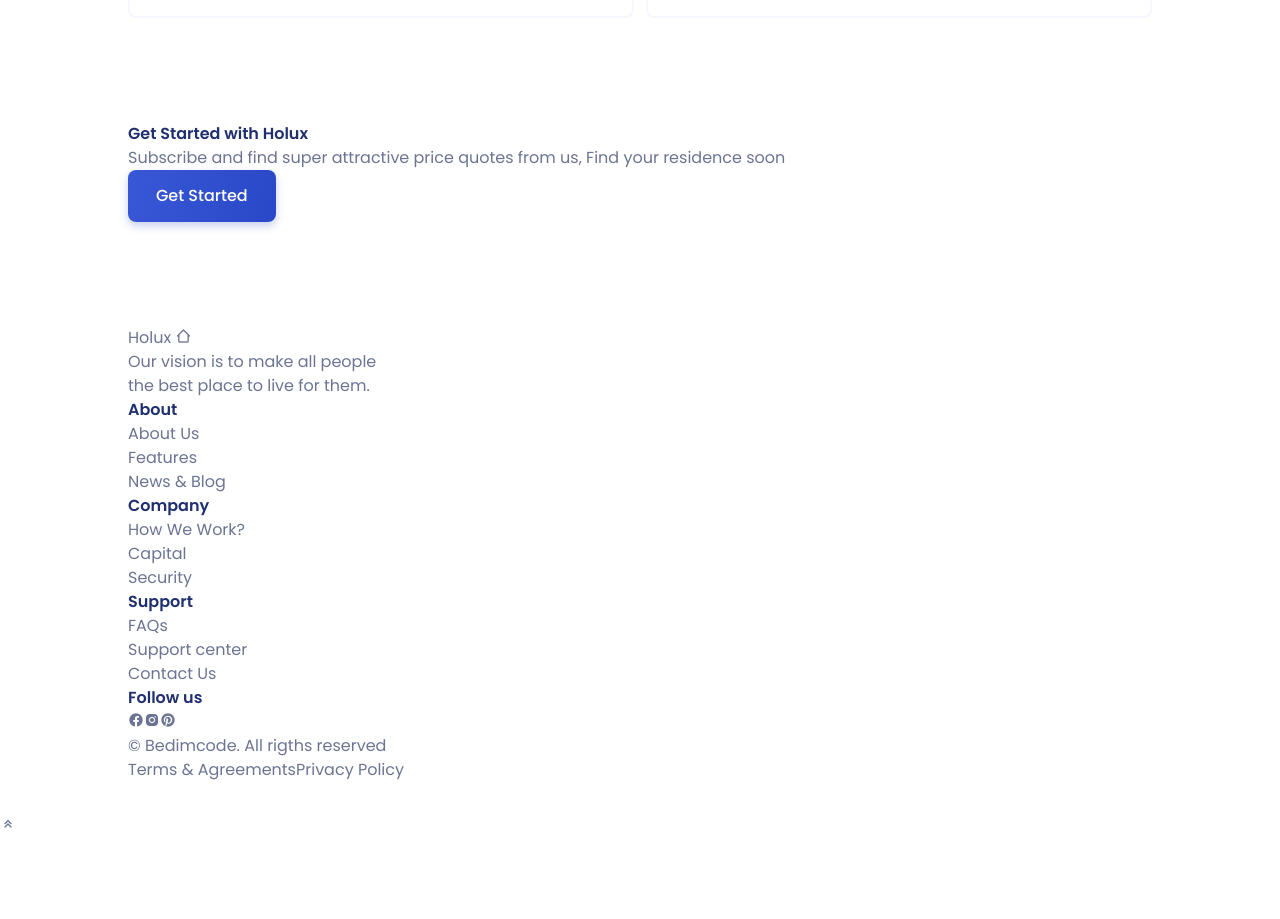
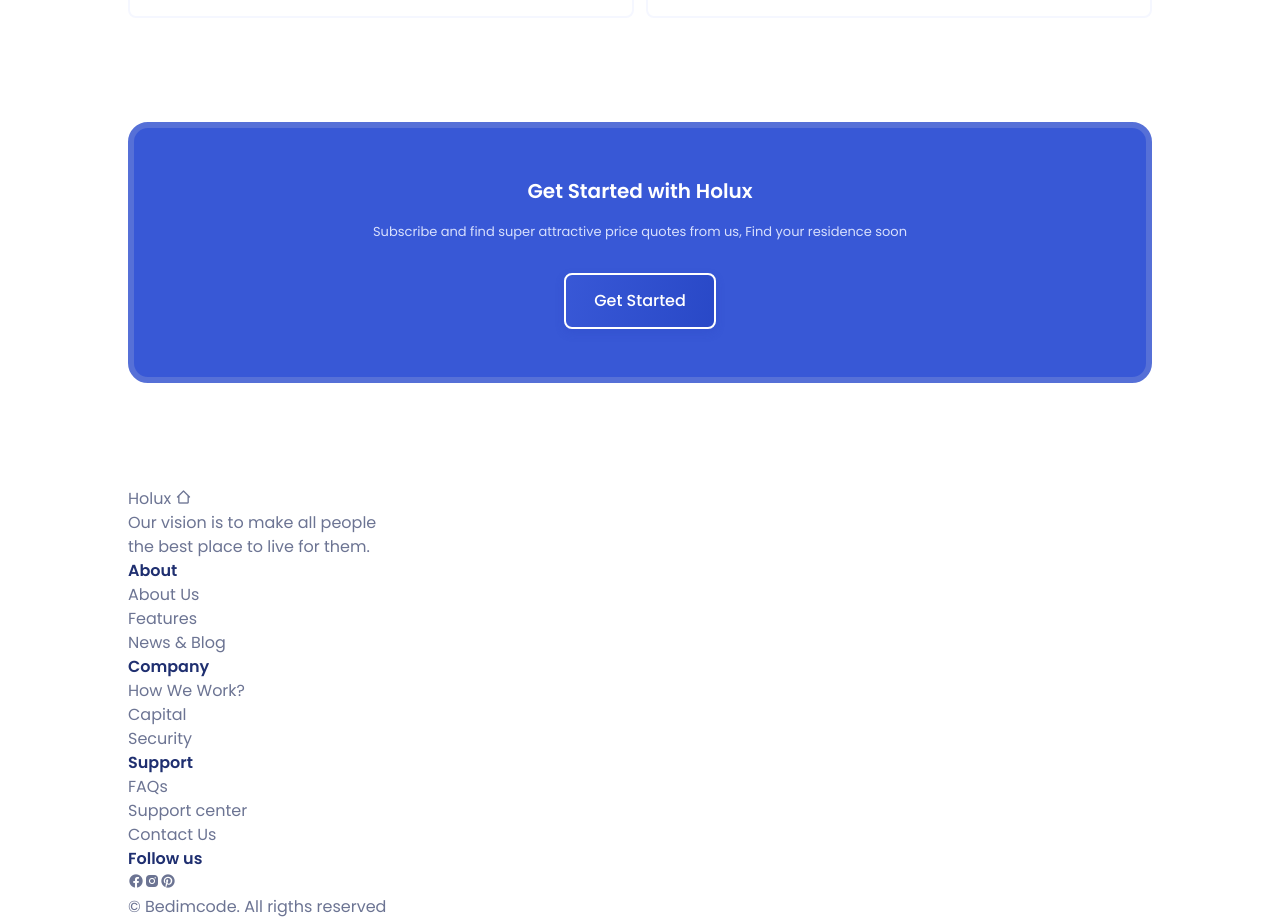
Before and after one commit to shoproizoshlo/real-state-website-vue-ts, a Vue app: page / in a window 1280 px wide. Shown: the part 3620-4539 px from the top of the page. Before the commit the page ends 4458 px from the top, so only its background shows below. Built offline with nearby package versions, Linux system fonts and the light colour scheme.

Commit message:
styled subscribtion section

```diff
--- a/src/components/main/Subscribe.vue
+++ b/src/components/main/Subscribe.vue
@@ -1,8 +1,10 @@
 <template>
-  <section class="subscribe section">
-    <div class="subscribe__container wrapper">
-      <h1 class="subscribe__title">Get Started with Holux</h1>
-      <p class="subscribe__description">
+  <section class="py-10 px-0 subscribe section">
+    <div
+      class="py-12 px-8 bg-first-color text-center subscribe__container wrapper"
+    >
+      <h1 class="mb-4 text-h2-font-size text-white">Get Started with Holux</h1>
+      <p class="mb-8 text-small-font-size subscribe__description">
         Subscribe and find super attractive price quotes from us, Find your
         residence soon
       </p>
@@ -15,4 +17,15 @@
 export default {};
 </script>
 
-<style lang="scss" scoped></style>
+<style scoped>
+.subscribe__container {
+  border-radius: 1.25rem;
+  border: 6px solid var(--first-color-light);
+}
+.subscribe__description {
+  color: hsl(228, 90%, 92%);
+}
+.subscribe__button {
+  border: 2px solid #fff;
+}
+</style>
```
